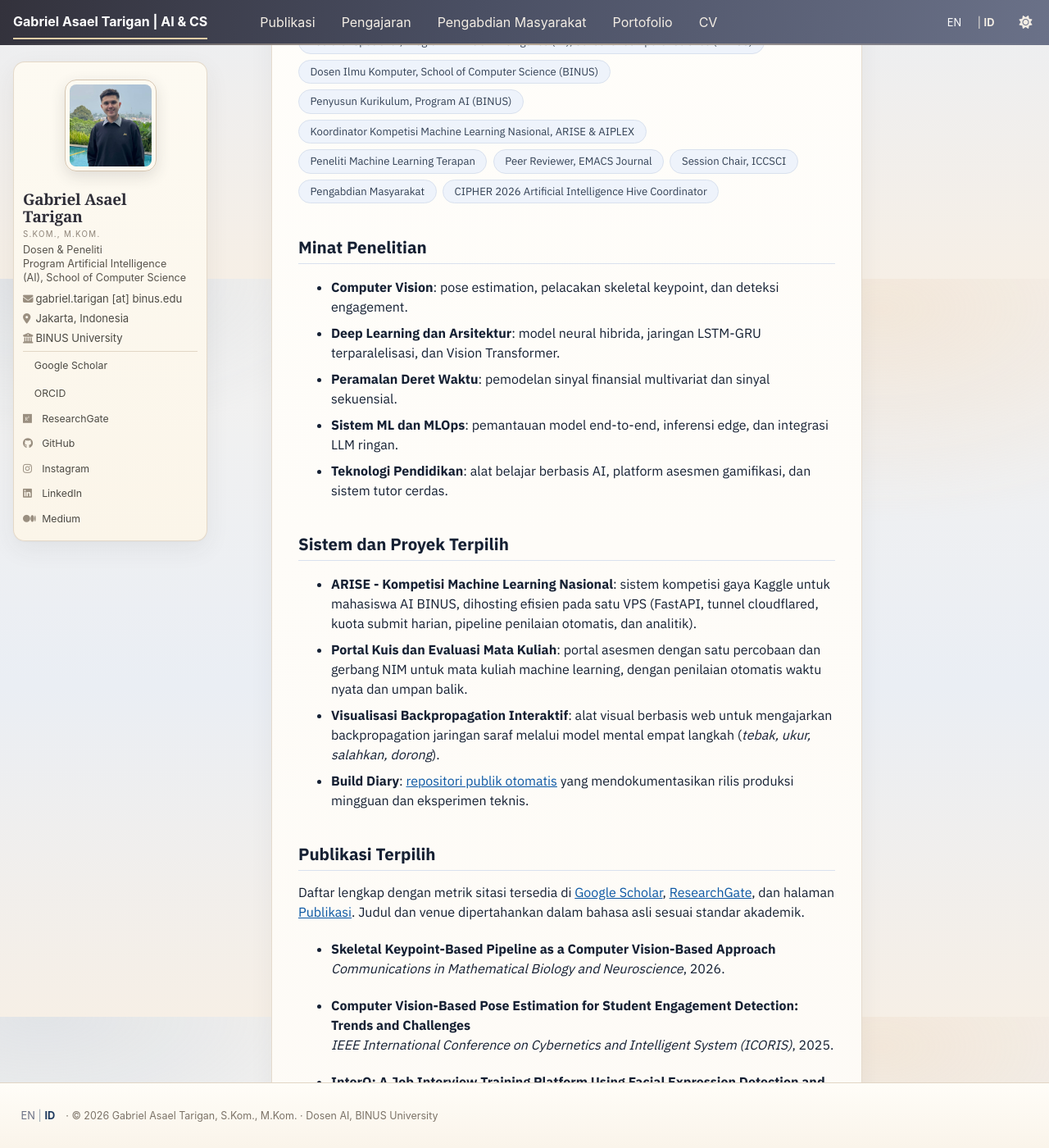
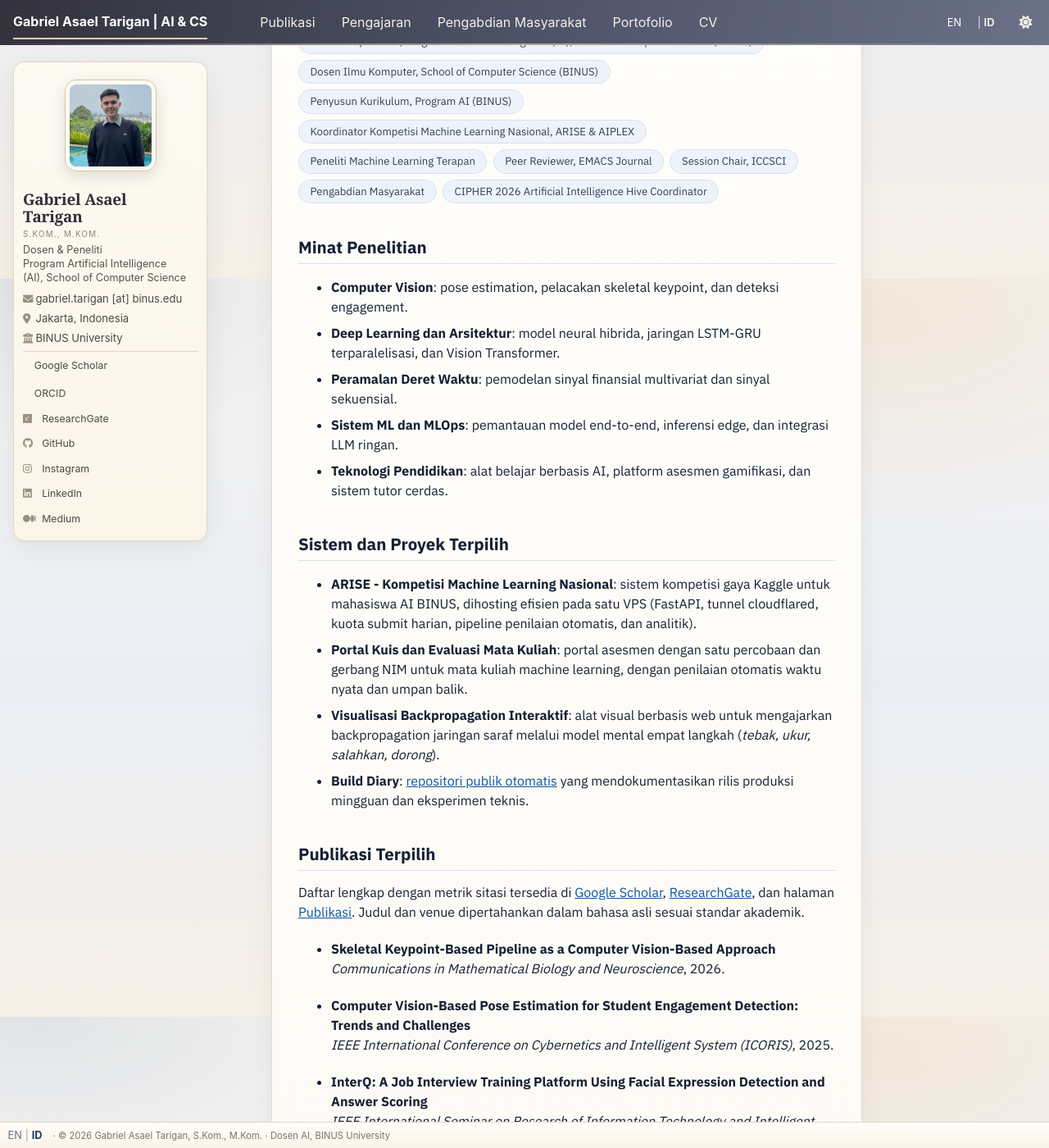
Before and after one commit to asaeltarigan/id, a Jekyll site: the page built from _pages/about.md, in a window 1280 px wide and 1400 px high, scrolled down 560 px. Shown: the whole window at 82% size. Built offline with Jekyll 4.4.1, drawn with Linux system fonts in a browser that asks for light colours; a style sheet for code colours, icons or effects is not loaded.

Commit message:
Footer: bar ramping (30px)

```diff
--- a/_includes/head.html
+++ b/_includes/head.html
@@ -101,4 +101,4 @@
 <link rel="preconnect" href="https://fonts.gstatic.com" crossorigin>
 <link href="https://fonts.googleapis.com/css2?family=IBM+Plex+Sans:wght@400;500;600;700&display=swap" rel="stylesheet">
 <link rel="stylesheet" href="{{ base_path }}/assets/css/main.css">
-<link rel="stylesheet" href="{{ base_path }}/assets/css/custom.css?v=68">
+<link rel="stylesheet" href="{{ base_path }}/assets/css/custom.css?v=69">
--- a/assets/css/custom.css
+++ b/assets/css/custom.css
@@ -888,11 +888,16 @@ body { margin-bottom: 0 !important; }
   -webkit-backdrop-filter: none !important;
   backdrop-filter: none !important;
   border-top: 1px solid rgba(206, 188, 166, 0.55) !important;
-  padding: 0.85rem 0 !important;
+  padding: 0.5rem 0 !important;
   margin-top: 0 !important;
+  line-height: 1.2 !important;
 }
 
-.page__footer-copyright { color: #7c7368; font-size: 0.78rem; }
+/* the theme nests a <footer> inside .page__footer; its 16px margin + 16px
+   padding are most of the bar's bulk */
+.page__footer > footer { margin: 0 !important; padding: 0 !important; }
+
+.page__footer-copyright { color: #7c7368; font-size: 0.7rem; letter-spacing: 0.005em; }
 
 .page__footer a,
 .page__footer a:link,
```
